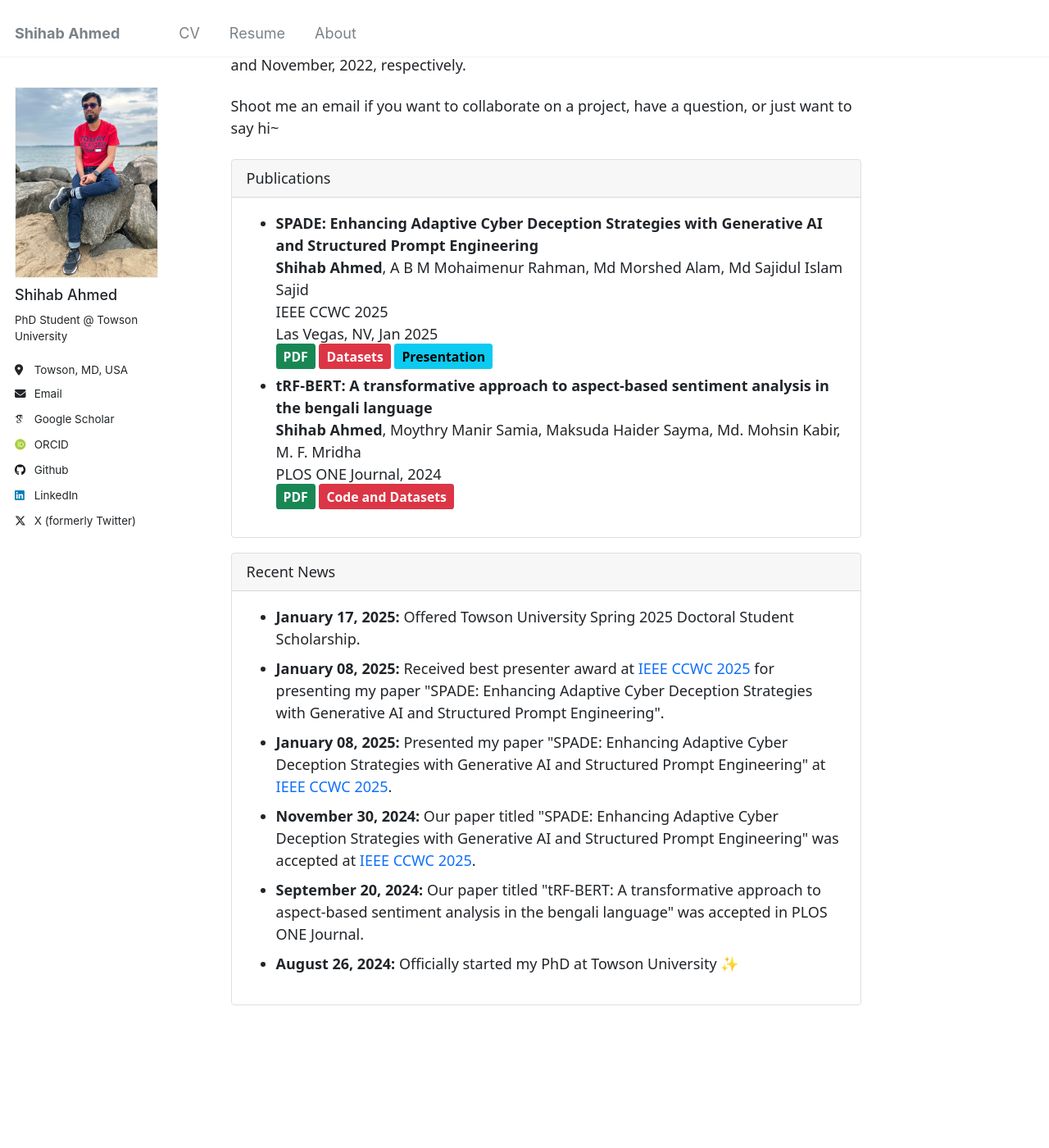
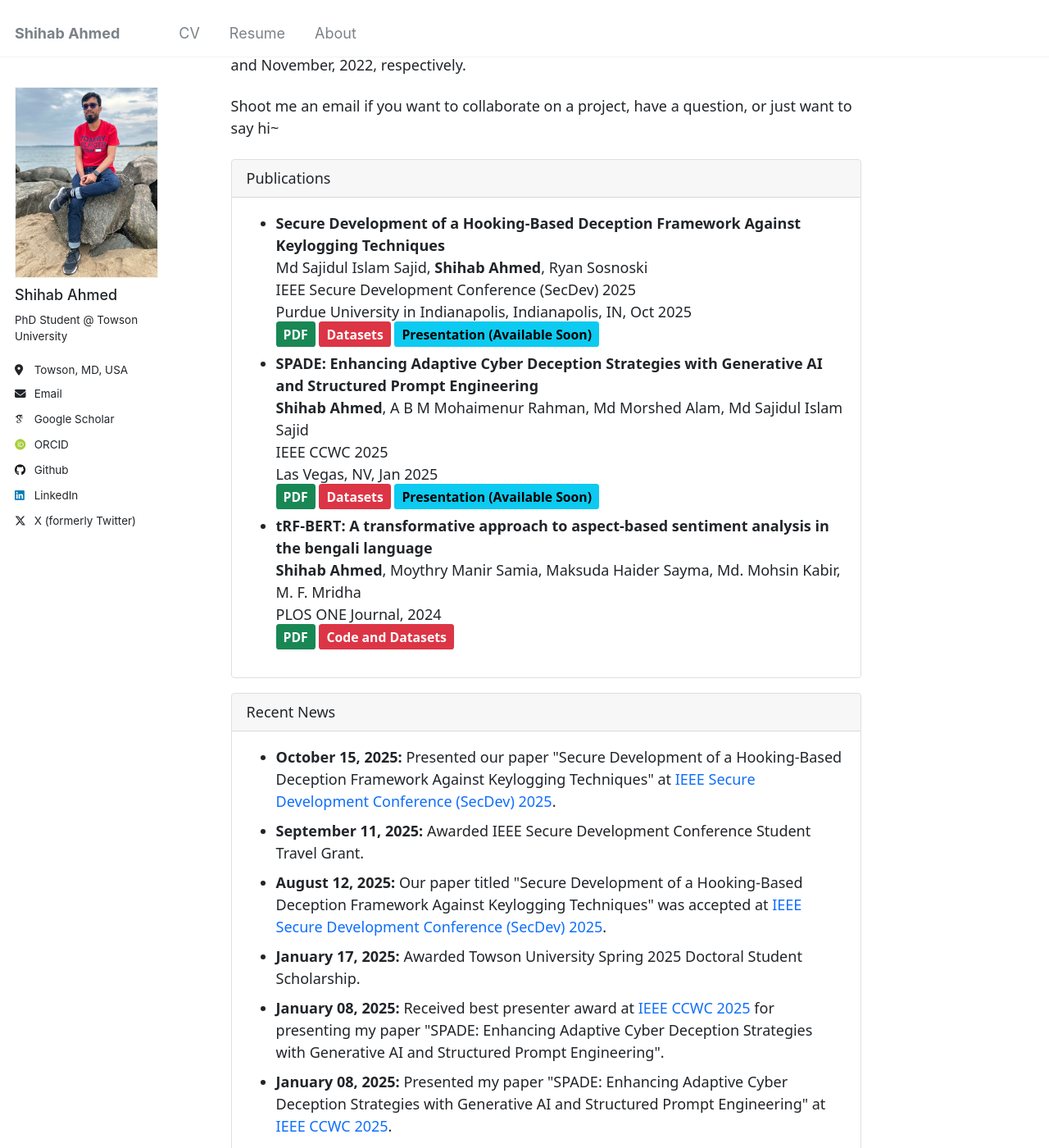
Before and after one commit to sahmed09/sahmed09.github.io, a Jekyll site: the page built from _pages/about.md, in a window 1280 px wide and 1400 px high, scrolled down 211 px. Shown: the whole window at 82% size. Built offline with Jekyll 4.4.1, drawn with Linux system fonts in a browser that asks for light colours; some web fonts are replaced; some of the changed text lies outside the part shown.

Commit message:
Revise biography and add recent publications

```diff
--- a/_pages/about.md
+++ b/_pages/about.md
@@ -15,7 +15,7 @@ redirect_from:
 # Shoot me an email if you want to collaborate on a project, have a question, or just want to say hi~ -->
 
 <div>
-<p>Hello there!! I'm Shihab Ahmed, a 1st year Ph.D. student in Information Technology at the <a href="https://www.towson.edu/fcsm/departments/computerinfosci/" style="text-decoration:none">Department of Computer & Information Sciences</a>, <a href="https://www.towson.edu/" style="text-decoration:none">Towson University</a>. I am advised by <a href="https://sajid36.github.io/" style="text-decoration:none">Dr. Md Sajidul Islam Sajid</a>. My research interests broadly cover <b>System Security</b> and <b>Malware Analysis</b>. My current research work particularly focused at the crossection of <b>Cyber Deception</b> and <b>Generative AI</b>. I received my Bachelor's and Master's degrees in Information and Communication Technology from <a href="http://cou.ac.bd/dpict/department-details" style="text-decoration:none">Comilla University</a> in November, 2021 and November, 2022, respectively.</p>
+<p>Hello there!! I'm Shihab Ahmed, a 2nd year Ph.D. student in Information Technology at the <a href="https://www.towson.edu/fcsm/departments/computerinfosci/" style="text-decoration:none">Department of Computer & Information Sciences</a>, <a href="https://www.towson.edu/" style="text-decoration:none">Towson University</a>. I am advised by <a href="https://sajid36.github.io/" style="text-decoration:none">Dr. Md Sajidul Islam Sajid</a>. My research interests broadly cover <b>System Security</b> and <b>Malware Analysis</b>. My current research work particularly focused at the crossection of <b>Cyber Deception</b> and <b>Generative AI</b>. I received my Bachelor's and Master's degrees in Information and Communication Technology from <a href="http://cou.ac.bd/dpict/department-details" style="text-decoration:none">Comilla University</a> in November, 2021 and November, 2022, respectively.</p>
 
 <p>Shoot me an email if you want to collaborate on a project, have a question, or just want to say hi~</p>
 </div>
@@ -27,13 +27,22 @@ redirect_from:
   <div class="card-body">
     <ul>
       <li>
+        <strong> Secure Development of a Hooking-Based Deception Framework Against Keylogging Techniques</strong><br>
+        Md Sajidul Islam Sajid, <b>Shihab Ahmed</b>, Ryan Sosnoski<br>
+        IEEE Secure Development Conference (SecDev) 2025<br>
+        Purdue University in Indianapolis, Indianapolis, IN, Oct 2025<br>
+        <a href="https://arxiv.org/pdf/2508.04178" class="btn-sm btn-success text-decoration-none"><strong>PDF</strong></a>
+        <a href="https://github.com/sahmed09/HookBasedDeceptionAgainstKeylogging" class="btn-sm btn-danger text-decoration-none"><strong>Datasets</strong></a>
+        <a href="#" class="btn-sm btn-info text-decoration-none"><strong>Presentation (Available Soon)</strong></a>
+      </li>
+      <li>
         <strong> SPADE: Enhancing Adaptive Cyber Deception Strategies with Generative AI and Structured Prompt Engineering</strong><br>
         <b>Shihab Ahmed</b>, A B M Mohaimenur Rahman, Md Morshed Alam, Md Sajidul Islam Sajid<br>
         IEEE CCWC 2025<br>
         Las Vegas, NV, Jan 2025<br>
         <a href="https://arxiv.org/pdf/2501.00940" class="btn-sm btn-success text-decoration-none"><strong>PDF</strong></a>
         <a href="https://github.com/sajid36/spade-eval-genai" class="btn-sm btn-danger text-decoration-none"><strong>Datasets</strong></a>
-        <a href="#" class="btn-sm btn-info text-decoration-none"><strong>Presentation</strong></a>
+        <a href="#" class="btn-sm btn-info text-decoration-none"><strong>Presentation (Available Soon)</strong></a>
       </li>
       <li>
         <strong> tRF-BERT: A transformative approach to aspect-based sentiment analysis in the bengali language</strong><br>
@@ -53,7 +62,16 @@ redirect_from:
   <div class="card-body">
     <ul>
       <li>
-        <span><strong>January 17, 2025: </strong></span> Offered Towson University Spring 2025 Doctoral Student Scholarship.
+        <span><strong>October 15, 2025: </strong></span> Presented our paper "Secure Development of a Hooking-Based Deception Framework Against Keylogging Techniques" at <a href="https://secdev.ieee.org/2025/home/" style="text-decoration:none">IEEE Secure Development Conference (SecDev) 2025</a>.
+      </li>
+      <li>
+        <span><strong>September 11, 2025: </strong></span> Awarded IEEE Secure Development Conference Student Travel Grant.
+      </li>
+      <li>
+        <span><strong>August 12, 2025: </strong></span> Our paper titled "Secure Development of a Hooking-Based Deception Framework Against Keylogging Techniques" was accepted at <a href="https://secdev.ieee.org/2025/home/" style="text-decoration:none">IEEE Secure Development Conference (SecDev) 2025</a>.
+      </li>
+      <li>
+        <span><strong>January 17, 2025: </strong></span> Awarded Towson University Spring 2025 Doctoral Student Scholarship.
       </li>
       <li>
         <span><strong>January 08, 2025: </strong></span> Received best presenter award at <a href="https://ieee-ccwc.org/" style="text-decoration:none">IEEE CCWC 2025</a> for presenting my paper "SPADE: Enhancing Adaptive Cyber Deception Strategies with Generative AI and Structured Prompt Engineering".
```
